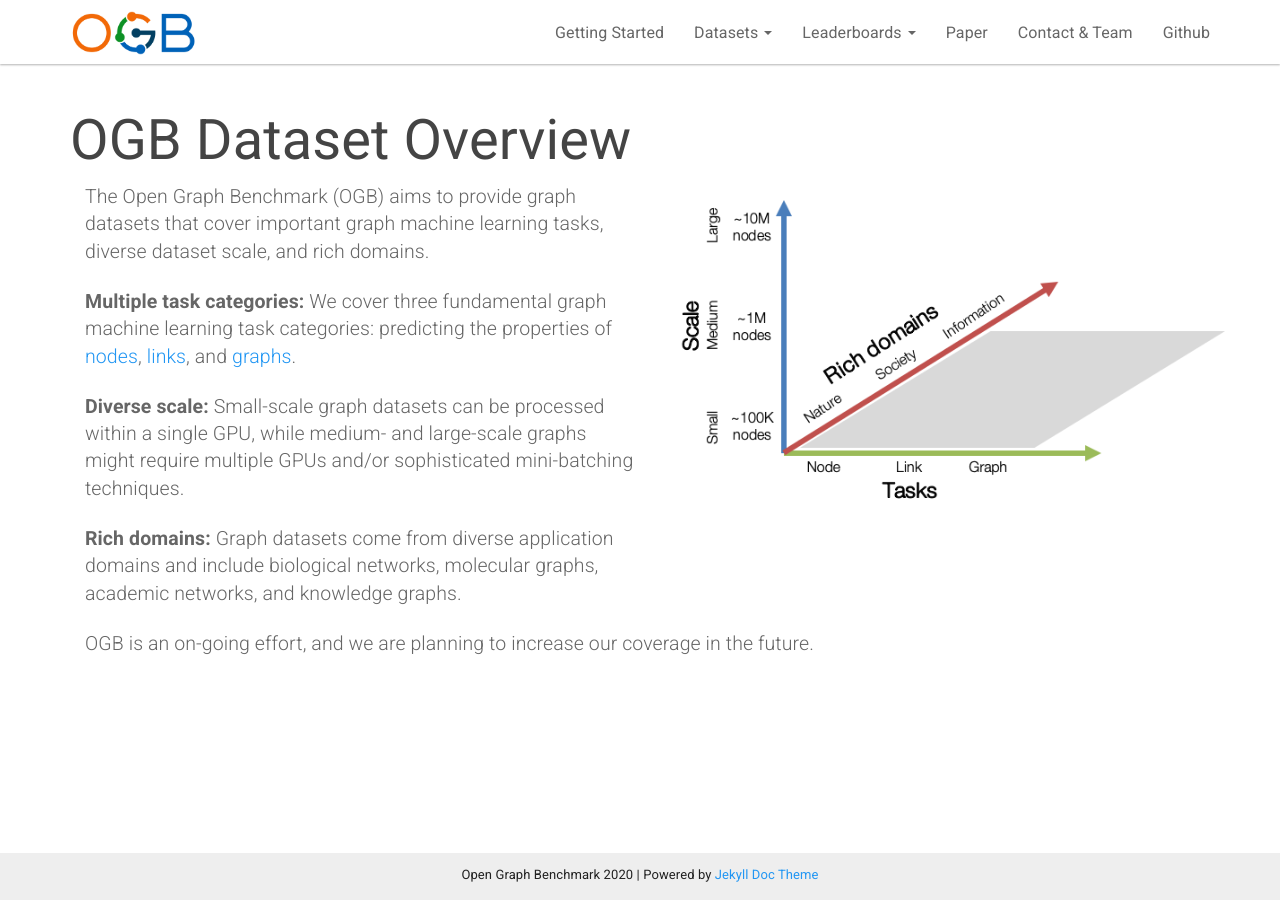
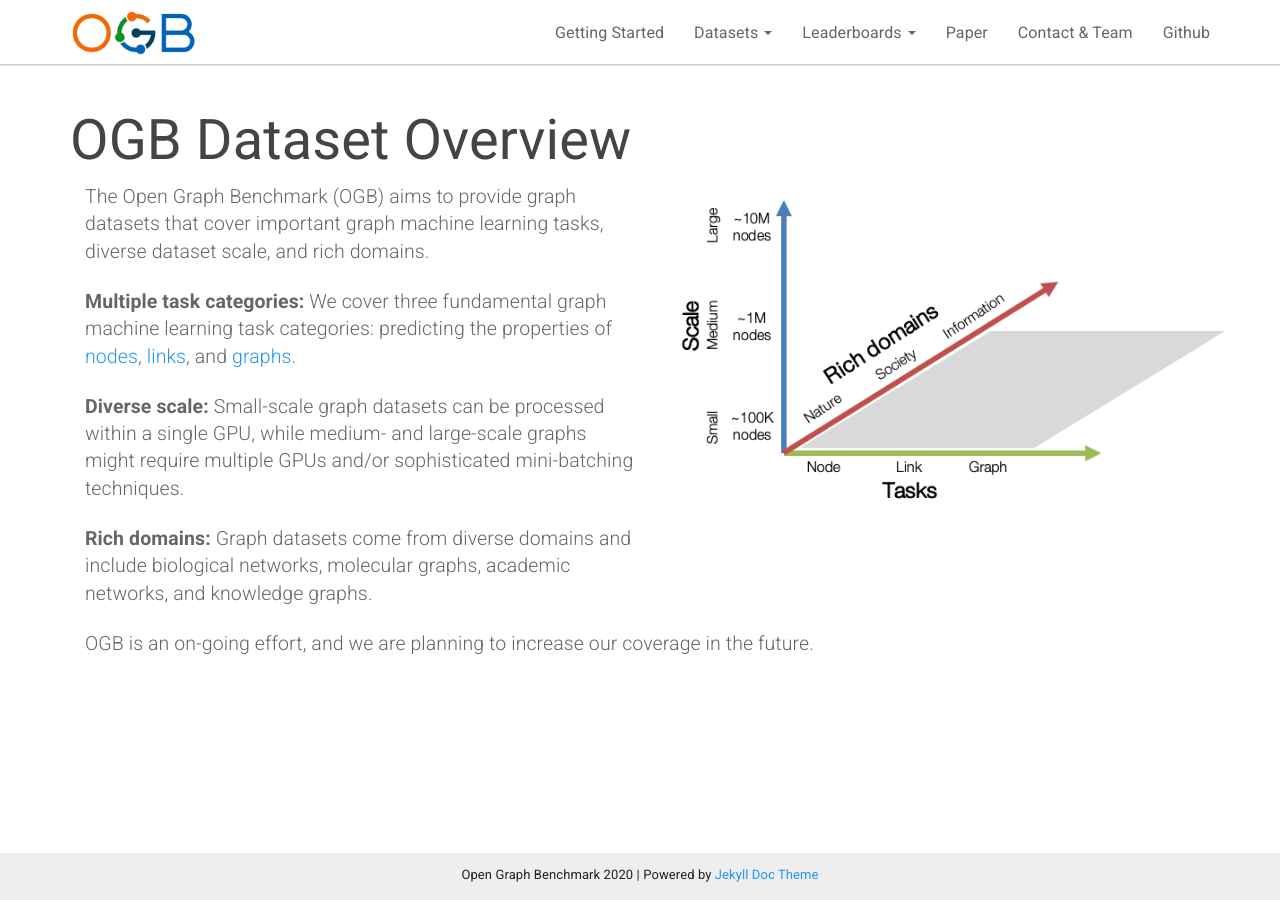
Before and after one commit to snap-stanford/ogb-web, a Jekyll site: the page built from _docs/datasets/dataset_overview.md, in a window 1280 px wide. Built offline with Jekyll 4.4.1, drawn with Linux system fonts in a browser that asks for light colours.

Commit message:
update dataset overview

```diff
--- a/_docs/datasets/dataset_overview.md
+++ b/_docs/datasets/dataset_overview.md
@@ -18,7 +18,7 @@ permalink: /docs/dataset_overview/
                 <b>Diverse scale:</b> Small-scale graph datasets can be processed within a single GPU, while medium- and large-scale graphs might require multiple GPUs and/or sophisticated mini-batching techniques. <br/>
             </p>
             <p class="lead">
-                <b>Rich domains:</b> Graph datasets come from diverse application domains and include biological networks, molecular graphs, academic networks, and knowledge graphs.  <br/>
+                <b>Rich domains:</b> Graph datasets come from diverse domains and include biological networks, molecular graphs, academic networks, and knowledge graphs.  <br/>
             </p>
         </div>
         <div class="col-md-6 text-center">
```
